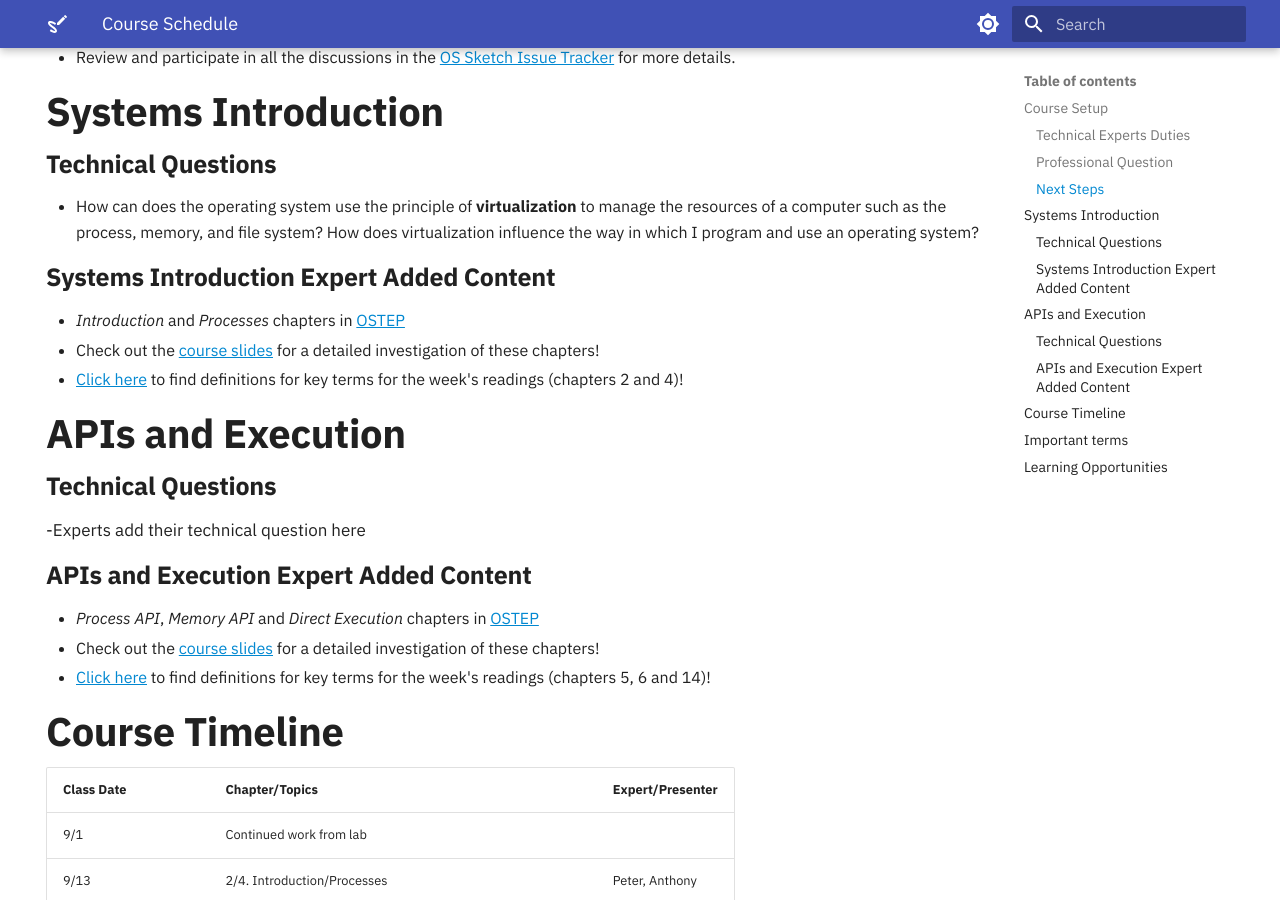
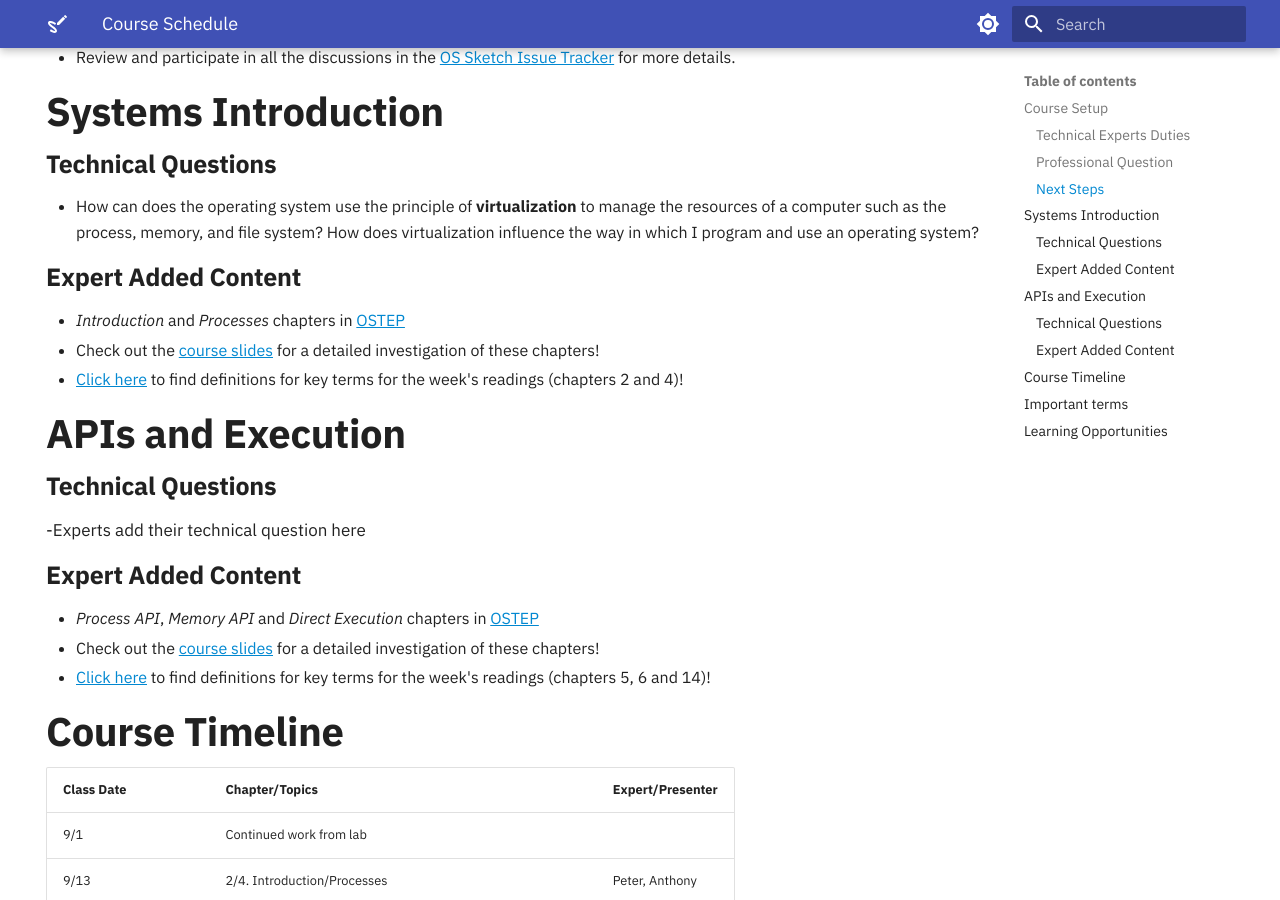
Before and after one commit to OS-Sketch/www.os-sketch.com, an MkDocs documentation site: the page built from docs/operating-systems/schedule.md, in a window 1280 px wide and 900 px high, scrolled down 595 px. Built offline with MkDocs 1.6.1 and Material for MkDocs 9.7.7, drawn with Linux system fonts in a browser that asks for light colours.

Commit message:
Update schedule.md

```diff
--- a/docs/operating-systems/schedule.md
+++ b/docs/operating-systems/schedule.md
@@ -42,7 +42,7 @@ hide:
   system? How does virtualization influence the way in which I program and use
   an operating system?
 
-### Systems Introduction Expert Added Content
+### Expert Added Content
 
 - *Introduction* and *Processes* chapters in [OSTEP](https://pages.cs.wisc.edu/~remzi/OSTEP/)
 - Check out the [course slides](/slides/operating-systems/systems-introduction/) for a detailed investigation of these chapters!
@@ -54,7 +54,7 @@ hide:
 
 -Experts add their technical question here
 
-### APIs and Execution Expert Added Content
+### Expert Added Content
 
 - *Process API*, *Memory API* and *Direct Execution* chapters in [OSTEP](https://pages.cs.wisc.edu/~remzi/OSTEP/)
 - Check out the [course slides](/slides/operating-systems/systems-introduction/) for a detailed investigation of these chapters!
```
